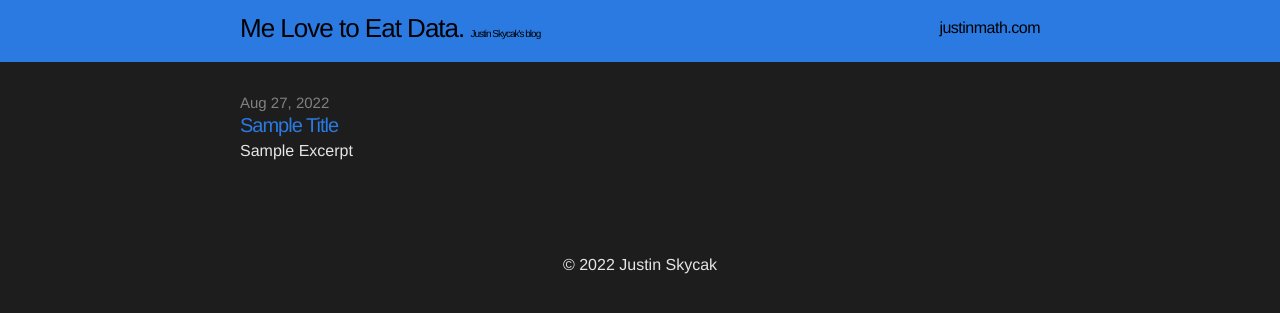
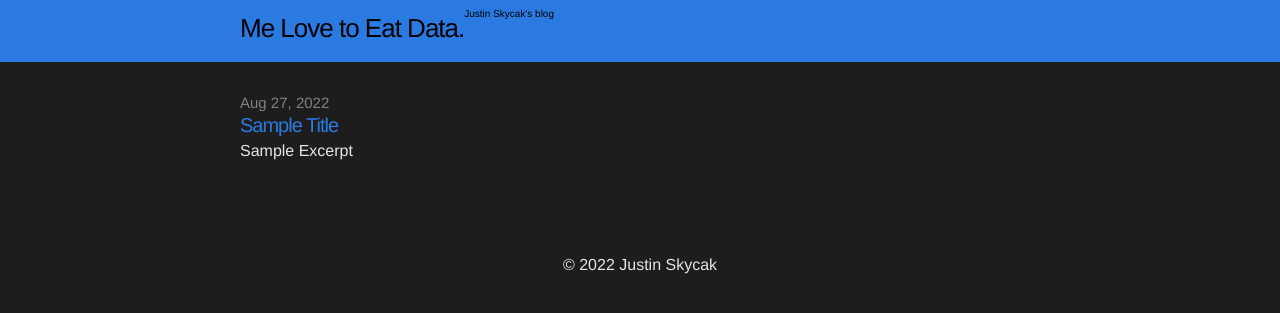
Before and after one commit to quantmonster/quantmonster.github.io, a Jekyll site: the page built from index.html, in a window 1280 px wide. Shown: the top 313 px of the page. Built offline with Jekyll 4.4.1, drawn with Linux system fonts in a browser that asks for light colours.

Commit message:
Update header.html

```diff
--- a/_includes/header.html
+++ b/_includes/header.html
@@ -2,7 +2,7 @@
 
   <div class="wrap">
 
-    <a class="site-title" href="{{ site.baseurl }}/">Me Love to Eat Data. <font size="1.5em">Justin Skycak's blog</font></a>
+    <a class="site-title" href="{{ site.baseurl }}/">Me Love to Eat Data. <font size="1.5em"><a href="https://justinmath.com" target="_blank"></a>Justin Skycak</a>'s blog</font></a>
 
     <nav class="site-nav">
 
@@ -23,7 +23,6 @@
         {% for page in site.pages %}
           {% if page.title and page.includelink %}<a class="page-link" href="{{ page.url | prepend: site.baseurl }}">{{ page.title }}</a>{% endif %}
         {% endfor %}
-        <a class="page-link" href="https://justinmath.com" target="_blank">justinmath.com</a>
       </div>
     </nav>
   </div>
```
